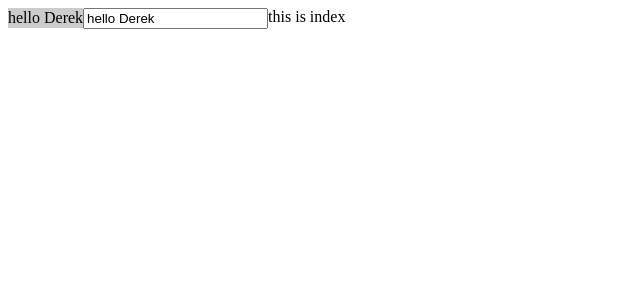
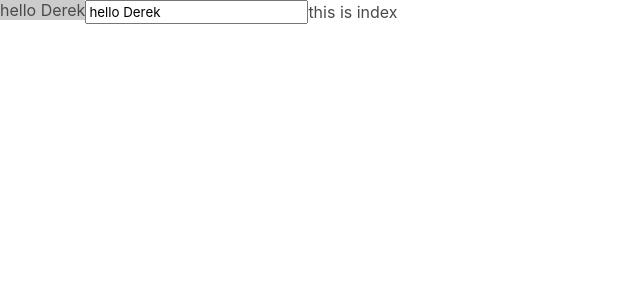
Before and after one commit to zhangdeyu/music, a Vue app in the folder web/: page / in a window 1280 px wide. Shown: the top 300 px of the page, without its empty margins (0-640 px from the left). Built offline with nearby package versions, Linux system fonts and the light colour scheme.

Commit message:
base style

```diff
--- a/web/index.html
+++ b/web/index.html
@@ -3,7 +3,6 @@
 <head>
     <meta charset="UTF-8">
     <title>vue-quick-start</title>
-    <link href="//cdn.bootcss.com/font-awesome/4.7.0/css/font-awesome.min.css" rel="stylesheet">
 </head>
 <body>
     <div id="app"></div>
--- a/web/src/App.vue
+++ b/web/src/App.vue
@@ -1,4 +1,6 @@
 <style lang="stylus">
+@import "~font-awesome/css/font-awesome.css"
+@import "~bulma/css/bulma.css"
 #app
     display: flex;
     .name
```
Also changed, not shown: web/package.json (+10 -3 lines), web/src/style/music.styl (added).
